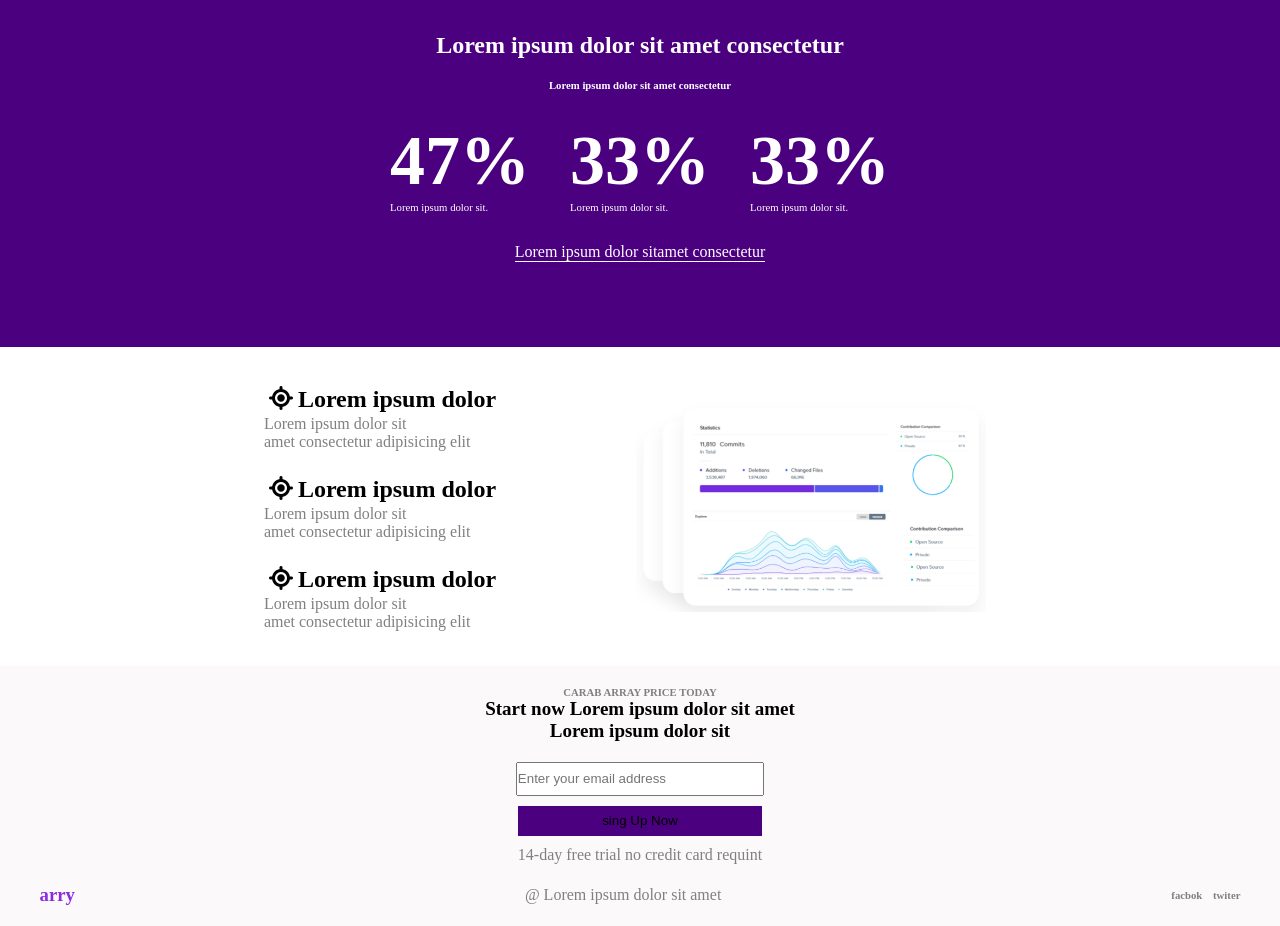
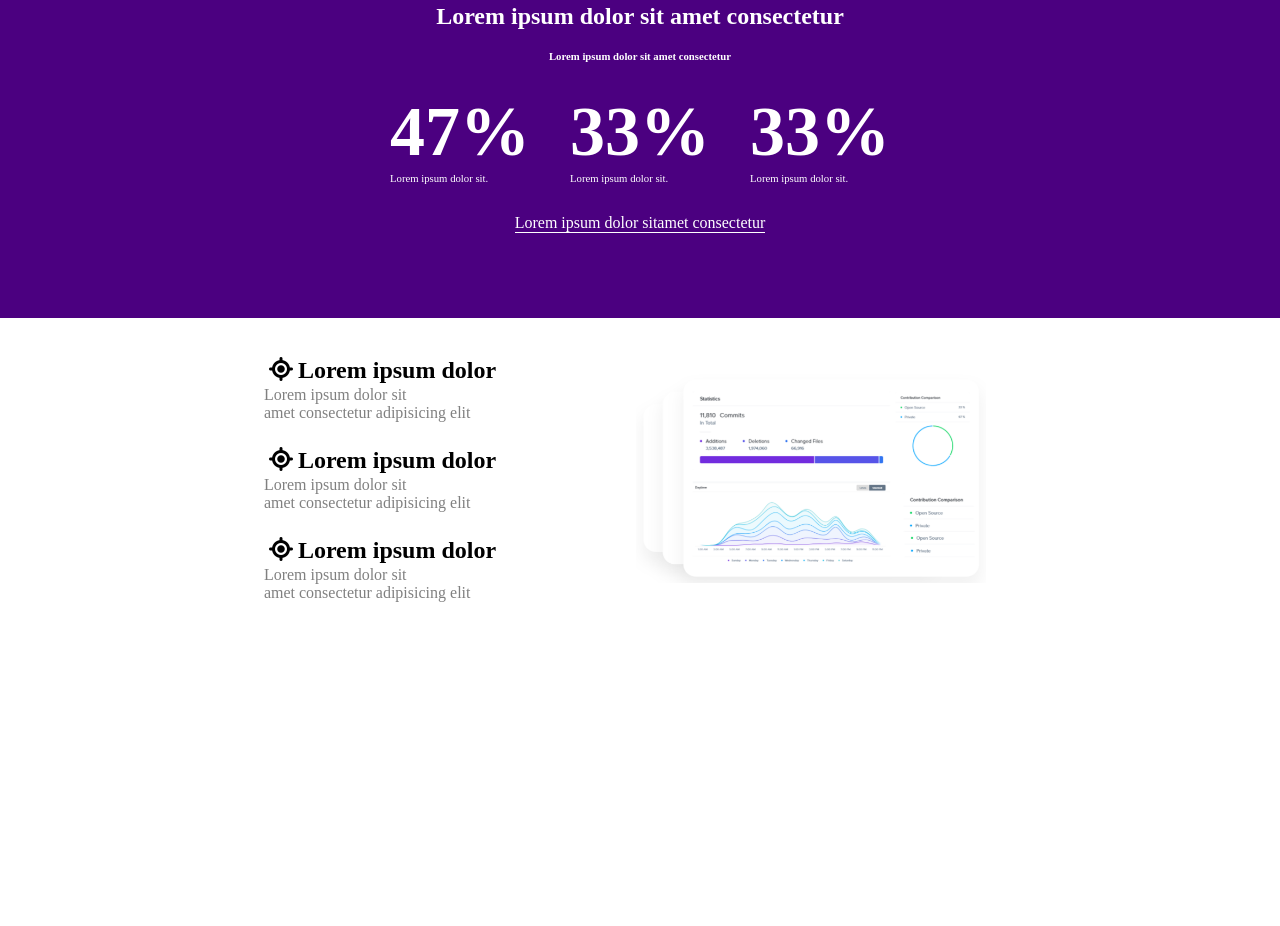
Before and after one commit to mehdinanah/arrya, a plain HTML site: page index.html in a window 1280 px wide. Shown: the part 1621-2547 px from the top of the page. After the commit the page ends 2258 px from the top, so only its background shows below. Drawn offline with Linux system fonts and the light colour scheme.

Commit message:
change css

```diff
--- a/index.html
+++ b/index.html
@@ -173,24 +173,6 @@
                 <img src="./public/image/image-section5.png" alt="" width="350px">
             </div>
         </div>
-        <div class="fotre">
-<div class="w">
-    <h6>CARAB ARRAY PRICE TODAY</h6>
-    <h1>Start now Lorem ipsum dolor sit amet <br>Lorem ipsum dolor sit</h1>
-</div>
-<div class="x">
-    <input type="text" placeholder="Enter your email address">
-    <button>sing Up Now</button>
-    <p> 14-day free trial no credit card requint </p>
-</div>
-<div class="q">
-    <h3>arry</h3>
-    <p> @ Lorem ipsum dolor sit amet</p>
-    <h6> facbok &nbsp;&nbsp; twiter</h6>
-</div>
-
-
-
 
 
         </div>
--- a/public/css/app.css
+++ b/public/css/app.css
@@ -180,60 +180,3 @@ color: white;
     color: gray;
     font-weight: normal;
     }
-    .fotre{
-        background-color: rgb(251, 249, 249);
-        padding: 20px;
-        display: flex;
-        justify-content: center;
-        align-items: center;
-        flex-direction: column;
-    }
-    .w{
-        display: flex;
-        justify-content: center;
-        align-items: center;
-        flex-direction: column;
-
-
-    }
-    .w h6{
-color: grey;
-    }
-    .w h1{
-font-size: 19px;
-text-align: center;
-    }
-    .x{
-        display: flex;
-        justify-content: center;
-        align-items: center;
-        flex-direction: column;
-        padding: 20px;
-        gap: 10px;
-    }
-    input{
-        width: 100%;
-        height: 30px;
-    }
-    button{
-        background-color: rgb(75, 0, 128);
-        width: 100%;
-        height: 30px;
-        border: none;
-    }
-    .x p{
-color: grey;
-display: flex;
-justify-content: center;
-text-align: center;
-    }
-    .q{
-        display: flex;
-        justify-content: space-between;
-        align-items: center;
-        gap: 450px;
-        color: grey;
-    }
-    .q h3{
-color: blueviolet;
-    }
```
